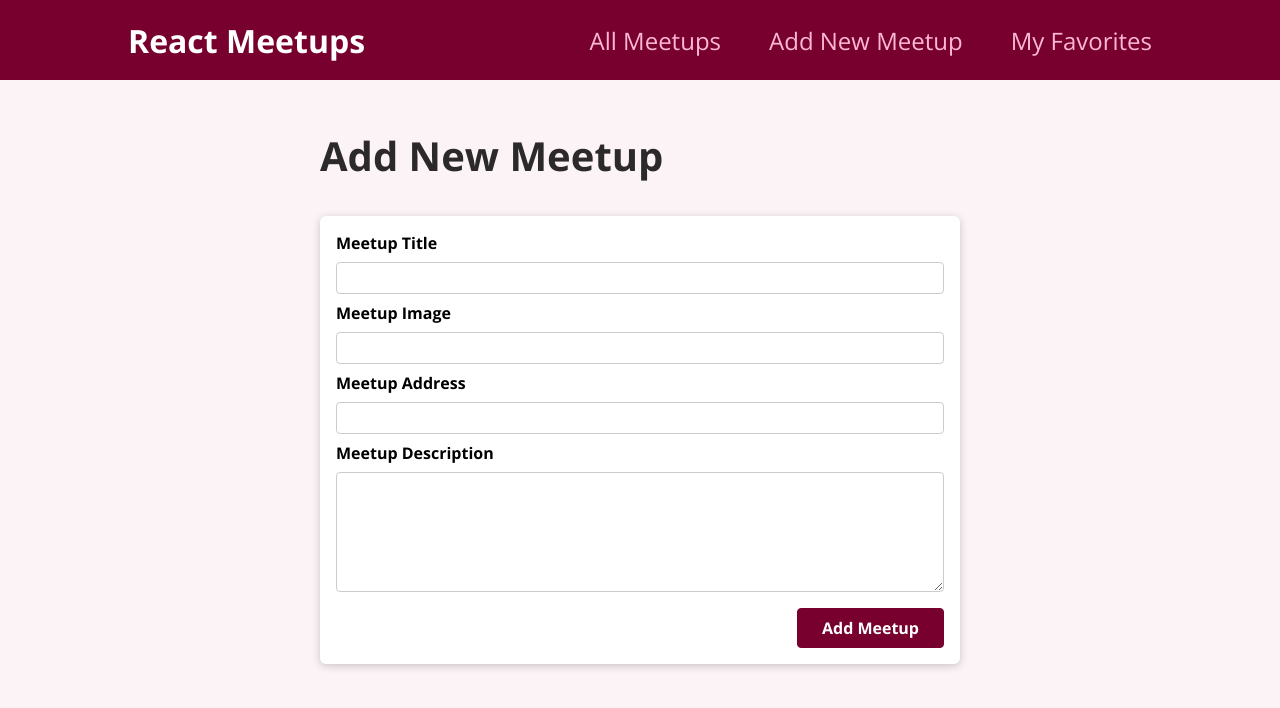
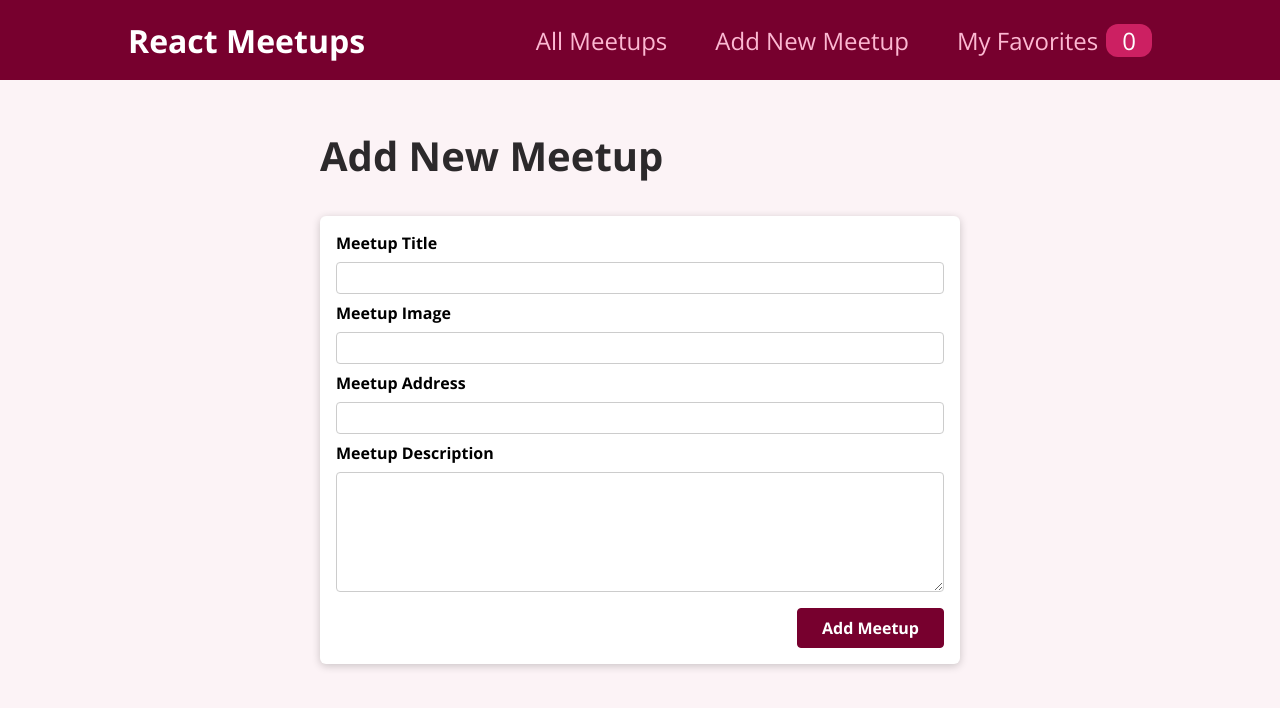
Before and after one commit to mark-francisco/react-basic-app, a React (Create React App) app: page /new-meetup in a window 1280 px wide. Shown: the top 708 px of the page. Built offline with nearby package versions, Linux system fonts and the light colour scheme.

Commit message:
Add badge to MainNavigation to show # of current favorite meetups from FavoritesContext

```diff
--- a/src/components/layout/MainNavigation.js
+++ b/src/components/layout/MainNavigation.js
@@ -1,3 +1,6 @@
+import { useContext } from "react";
+import FavoritesContext from "../../store/favorites-context";
+
 import { Link } from "react-router-dom";
 
 // CSS Modules: create-react-app comes with functionality to import CSS files like this. The CSS code gets injected into the React application during the build step.
@@ -6,6 +9,8 @@
 import classes from "./MainNavigation.module.css";
 
 function MainNavigation() {
+  const favoritesCtx = useContext(FavoritesContext);
+
   return (
     <header className={classes.header}>
       <div className={classes.logo}>React Meetups</div>
@@ -19,7 +24,10 @@
             <Link to="/new-meetup">Add New Meetup</Link>
           </li>
           <li>
-            <Link to="/favorites">My Favorites</Link>
+            <Link to="/favorites">
+              My Favorites
+              <span className={classes.badge}>{favoritesCtx.totalFavorites}</span>
+            </Link>
           </li>
         </ul>
       </nav>
```
